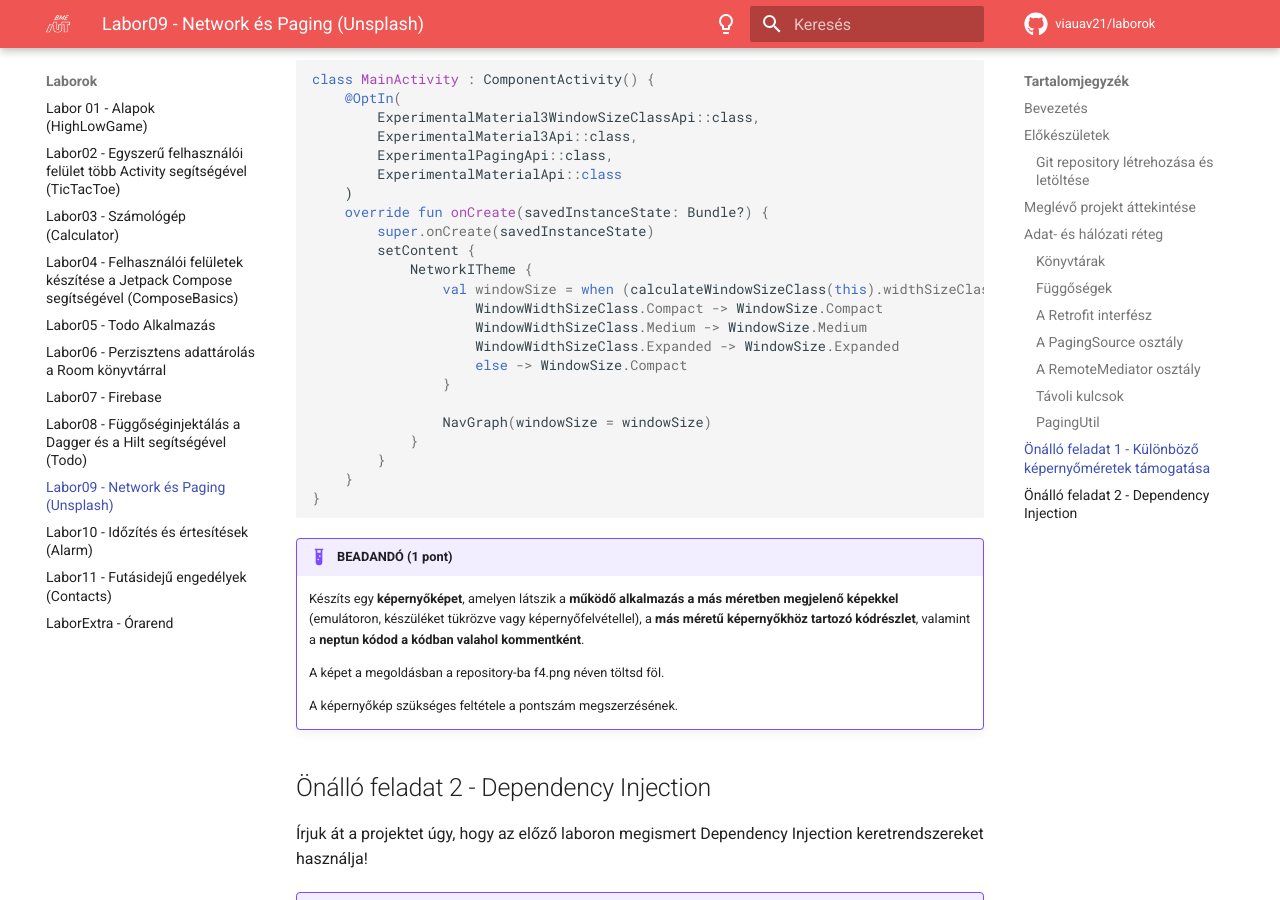
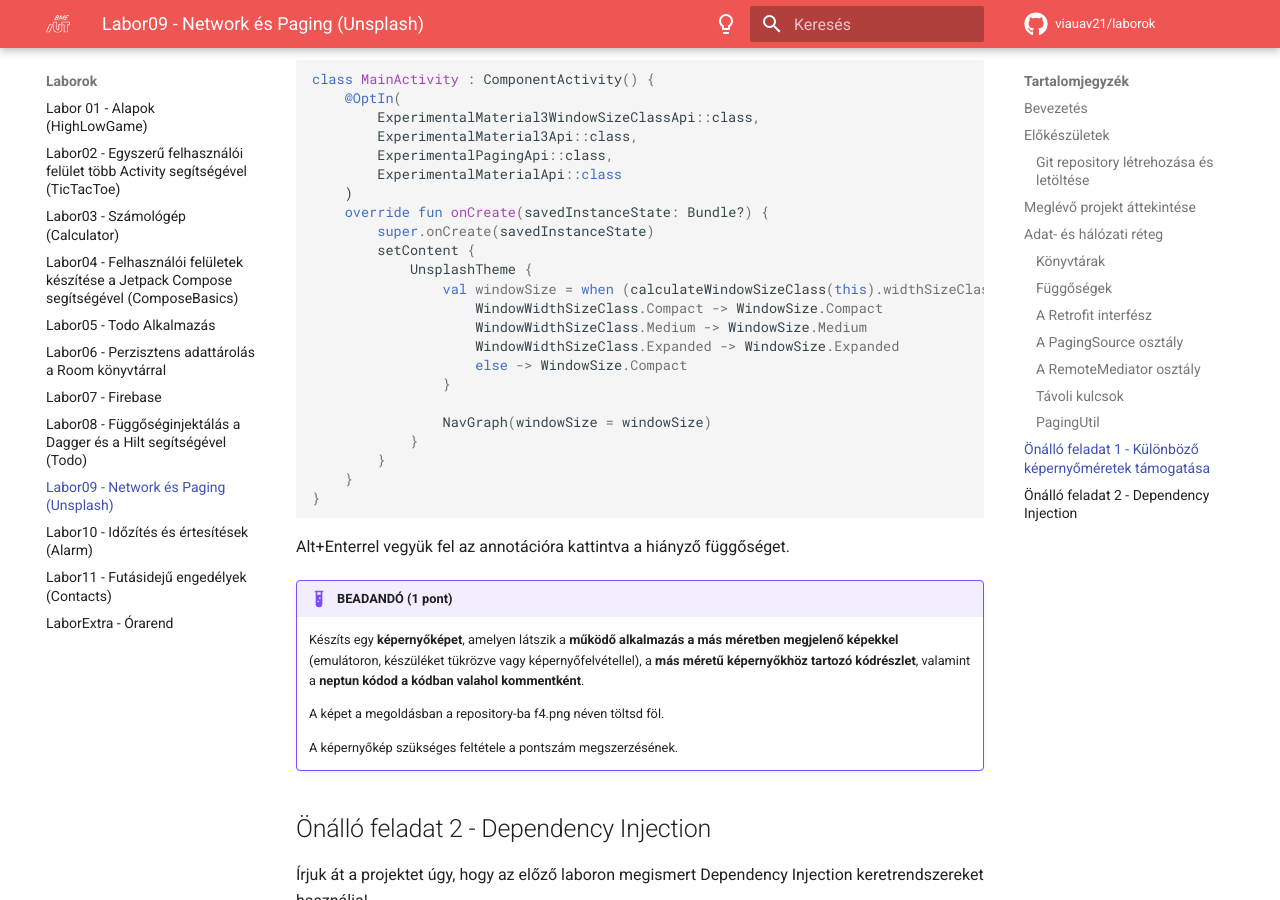
Before and after one commit to VIAUAV21/laborok, an MkDocs documentation site: the page built from docs/laborok/network/index.md, in a window 1280 px wide and 900 px high, scrolled down 18897 px. Built offline with MkDocs 1.6.1 and Material for MkDocs 9.7.7, drawn with Linux system fonts in a browser that asks for light colours; comment, search, counter and statistics services are not loaded.

Commit message:
Update index.md

````diff
--- a/docs/laborok/network/index.md
+++ b/docs/laborok/network/index.md
@@ -836,7 +836,7 @@ class MainActivity : ComponentActivity() {
     override fun onCreate(savedInstanceState: Bundle?) {
         super.onCreate(savedInstanceState)
         setContent {
-            NetworkITheme {
+            UnsplashTheme {
                 val windowSize = when (calculateWindowSizeClass(this).widthSizeClass) {
                     WindowWidthSizeClass.Compact -> WindowSize.Compact
                     WindowWidthSizeClass.Medium -> WindowSize.Medium
@@ -850,6 +850,8 @@ class MainActivity : ComponentActivity() {
     }
 }
 ```
+Alt+Enterrel vegyük fel az annotációra kattintva a hiányző függőséget.
+
 !!!example "BEADANDÓ (1 pont)"
 	Készíts egy **képernyőképet**, amelyen látszik a **működő alkalmazás a más méretben megjelenő képekkel** (emulátoron, készüléket tükrözve vagy képernyőfelvétellel),  a **más méretű képernyőkhöz tartozó kódrészlet**, valamint a **neptun kódod a kódban valahol kommentként**.
 
````
